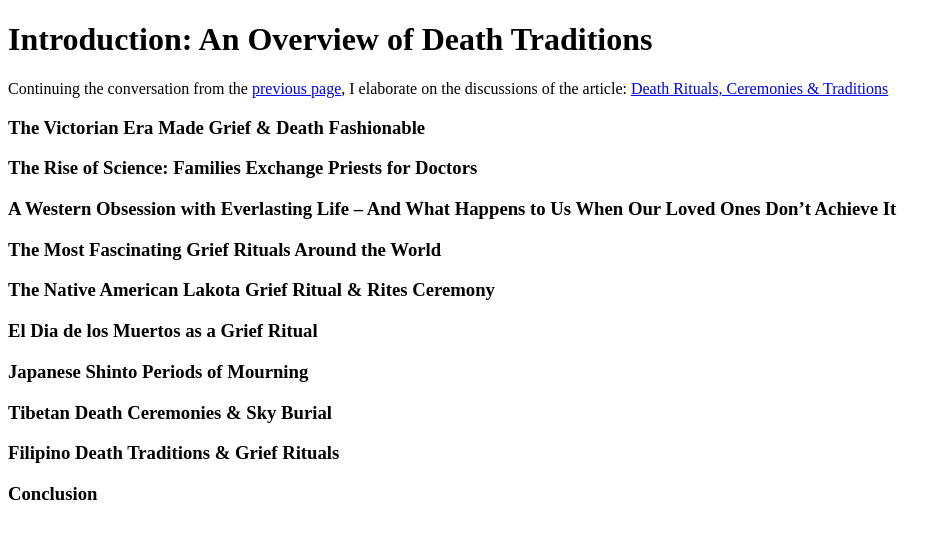
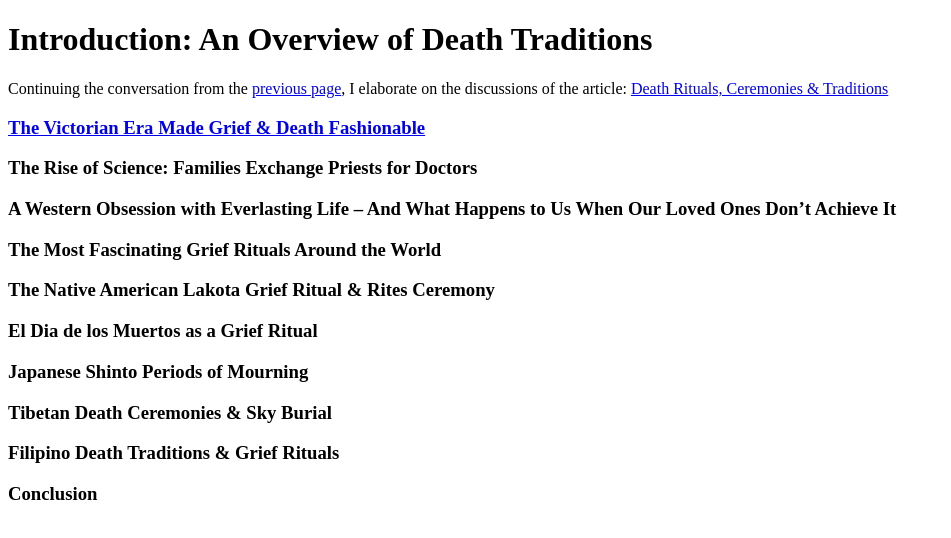
Before and after one commit to primalwebster/webspace, a plain HTML site: page deathtraditionsintro.html in a window 1280 px wide. Shown: the whole page, without its empty margins (0-951 px from the left). Drawn offline with Linux system fonts and the light colour scheme.

Commit message:
Update deathtraditionsintro.html
added victoria link

```diff
--- a/deathtraditionsintro.html
+++ b/deathtraditionsintro.html
@@ -10,7 +10,7 @@
     Introduction: An Overview of Death Traditions
   </h1>
   <p>Continuing the conversation from the <a href="gothcaveflowersb.html"> previous page</a>, I elaborate on the discussions of the article: <a href="https://www.eterneva.com/resources/death-rituals">Death Rituals, Ceremonies & Traditions</a></p>
-<h3>The Victorian Era Made Grief & Death Fashionable</h3>
+<a href="victoria.html"><h3>The Victorian Era Made Grief & Death Fashionable</h3></a>
   <h3> The Rise of Science: Families Exchange Priests for Doctors</h3>
   <h3>A Western Obsession with Everlasting Life – And What Happens to Us When Our Loved Ones Don’t Achieve It</h3>
   <h3>The Most Fascinating Grief Rituals Around the World</h3>
```
